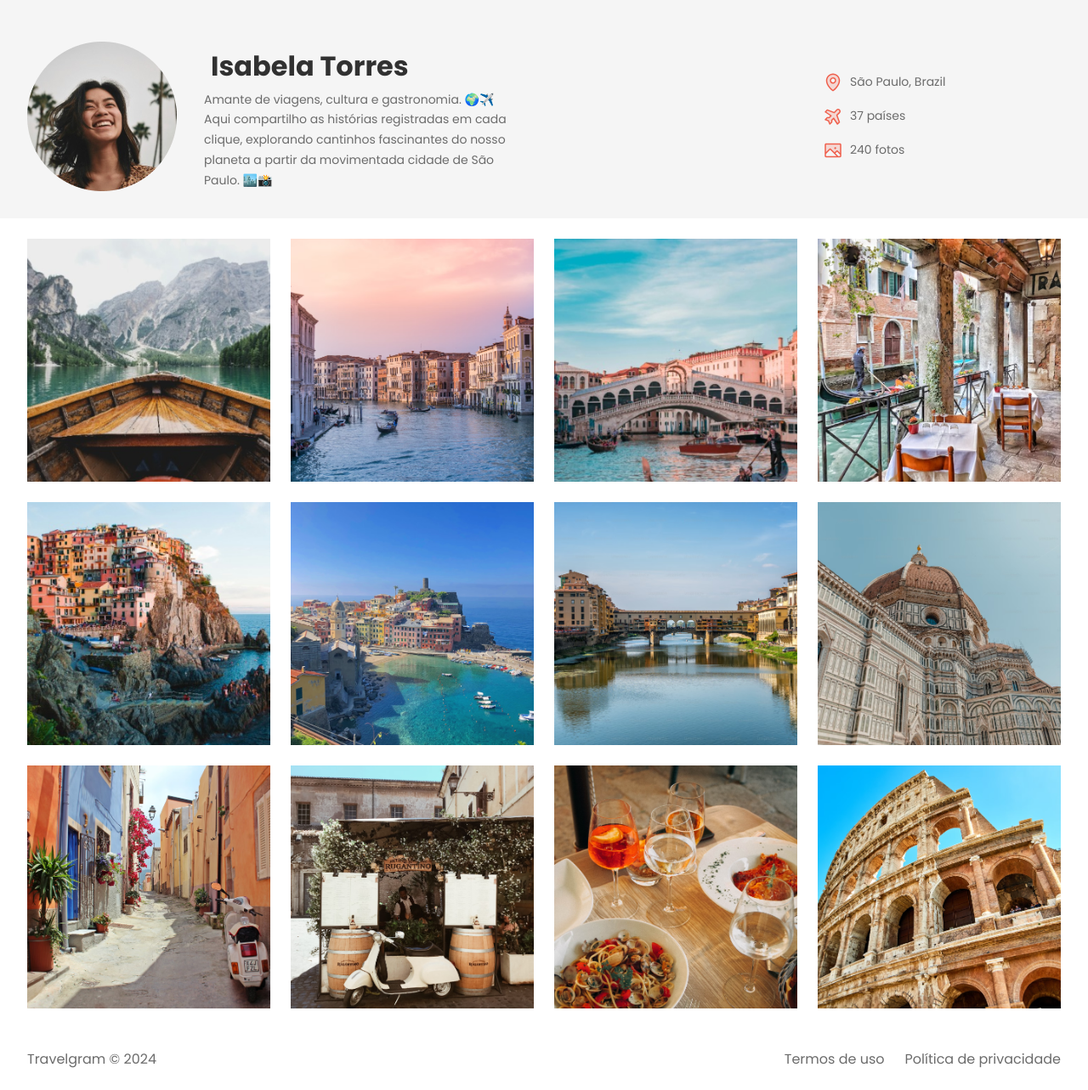
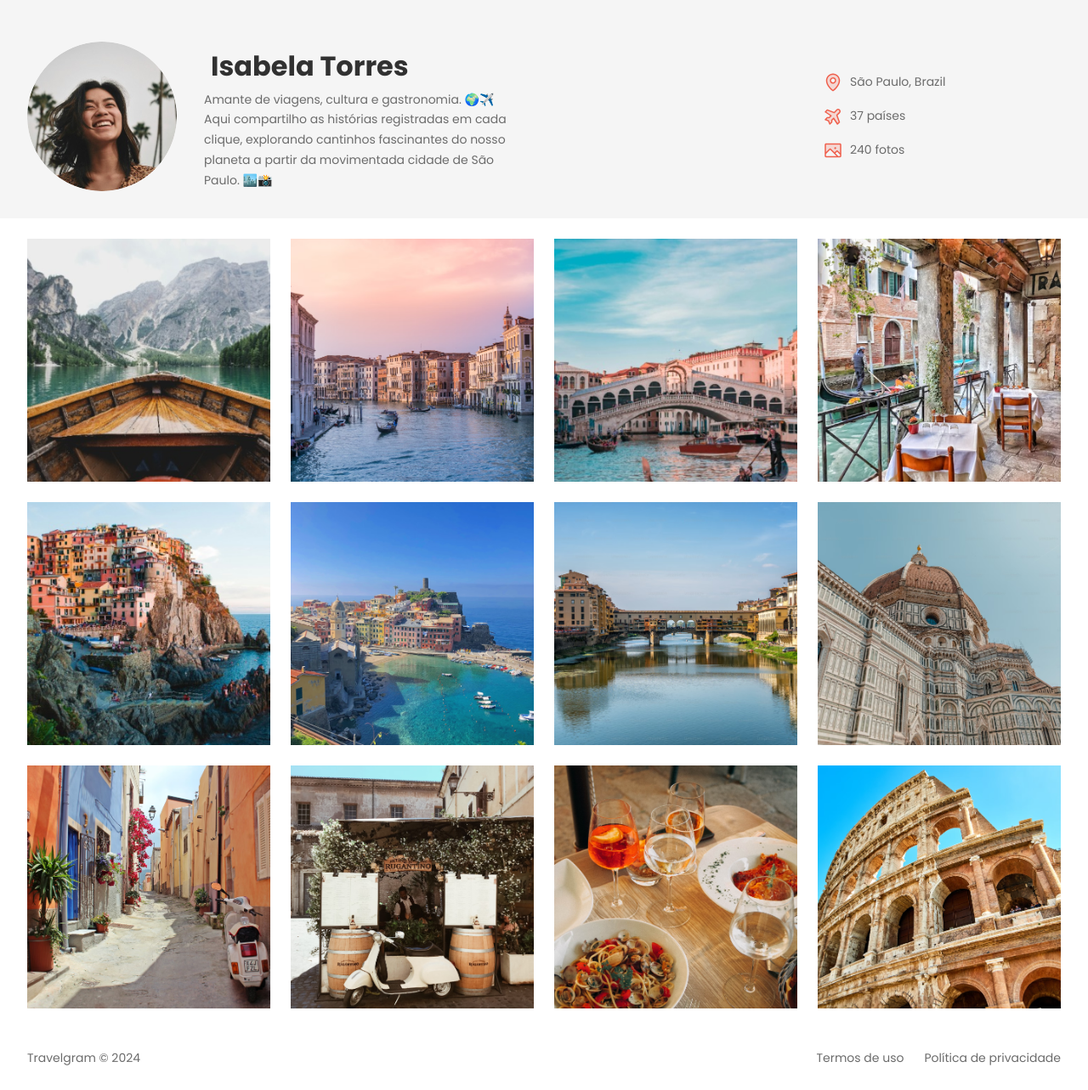
Before and after one commit to marcusrochabae/travelgram, a plain HTML site: page index.html in a window 1280 px wide. Shown: the part 79-1362 px from the top of the page at 85% size. Drawn offline with Linux system fonts and the light colour scheme.

Commit message:
Final project

```diff
--- a/style/footer.css
+++ b/style/footer.css
@@ -2,6 +2,8 @@ footer {
   display: flex;
   gap: 24px;
   padding-block: 24px;
+
+  font: 14px/150% var(--font-family);
 }
 
 footer span:nth-child(1) {
--- a/style/header.css
+++ b/style/header.css
@@ -20,6 +20,13 @@ header .container {
   max-width: 384px;
 }
 
+.profile img {
+  width: 176px;
+  height: 176px;
+  object-fit: cover;
+  border-radius: 50%;
+}
+
 .profile h1 {
   font: var(--text-lg);
   color: var(--text-color-primary);
```
